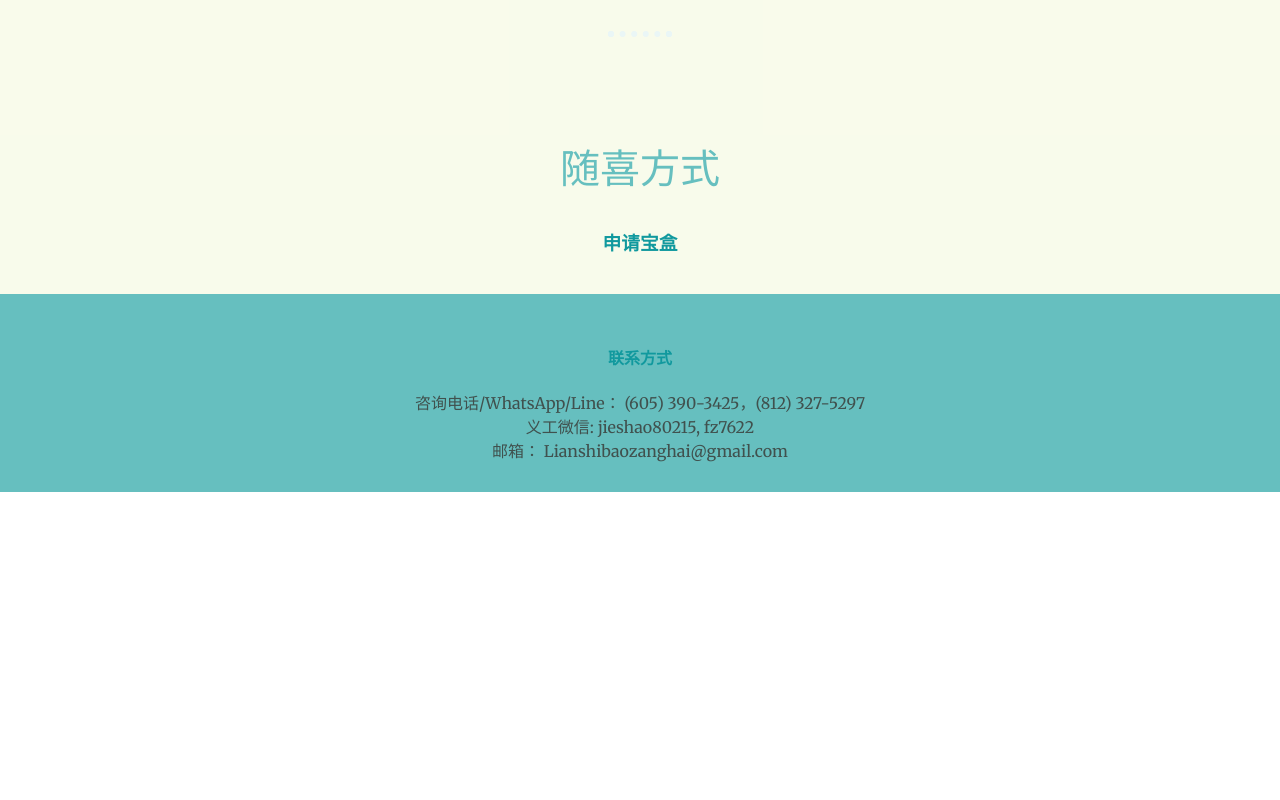
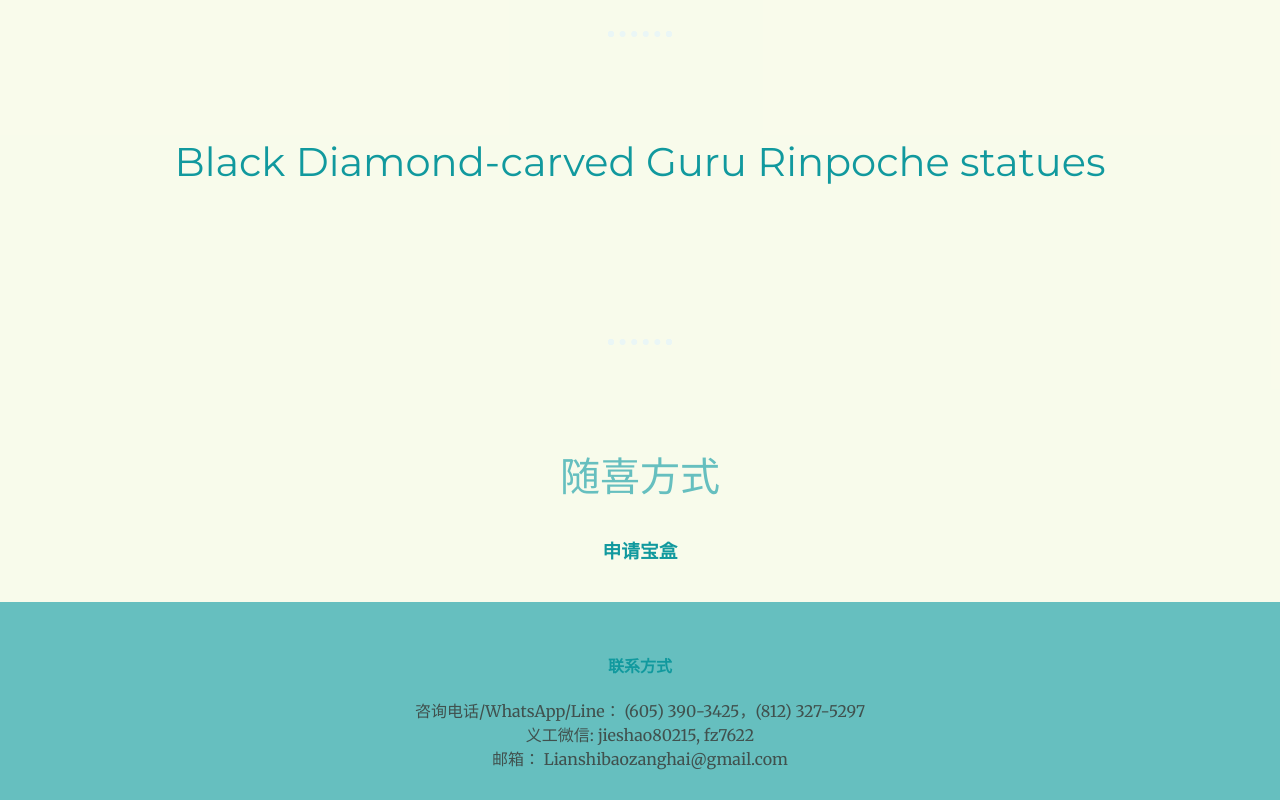
Before and after one commit to dharmapeace/dharmapeace.github.io, a plain HTML site: page index.html in a window 1280 px wide. Shown: the part 1898-2698 px from the top of the page. Before the commit the page ends 2390 px from the top, so only its background shows below. Drawn offline with Linux system fonts and the light colour scheme.

Commit message:
Update index.html

```diff
--- a/index.html
+++ b/index.html
@@ -29,6 +29,11 @@
     <h3> 转经轮</h3>
   </div>
   <hr>
+  <h2><a href="grstatue.html">Black Diamond-carved Guru Rinpoche statues</a></h2>
+
+  </h3>
+  <br>
+  <hr>
   <h2>随喜方式</h2>
   <h3> <a href = 'https://docs.google.com/forms/d/13SAiis74-WujW64qPap8L8G4Nr155qI-Tv9iJ3_MWO0/prefill '>申请宝盒</a>
   </h3>
```
